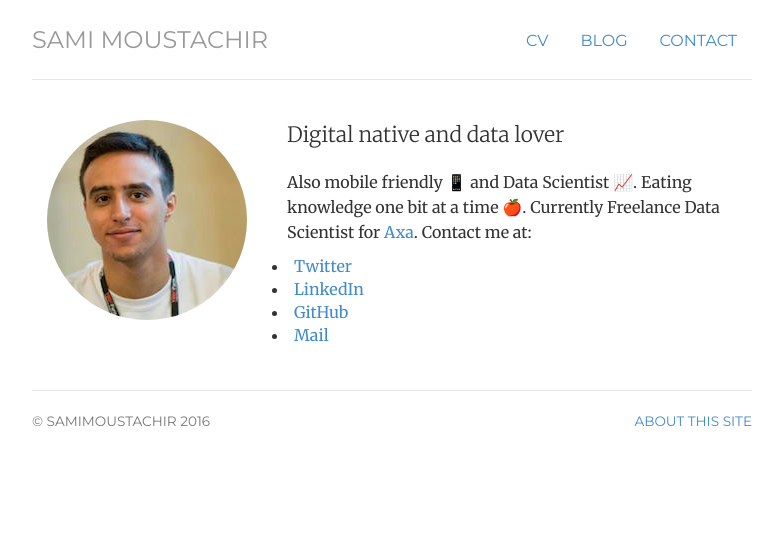
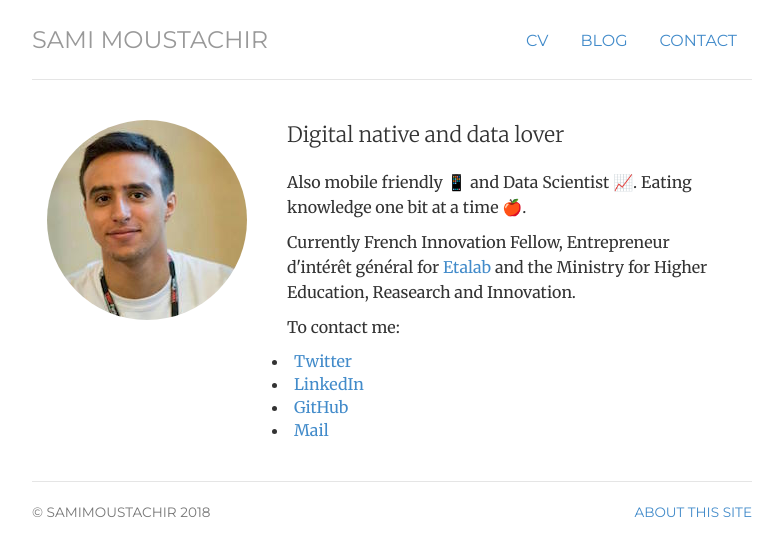
Before and after one commit to sammous/sammous.github.io, a Jekyll site: the page built from index.html, in a window 1280 px wide. Shown: the top 556 px of the page, without its empty margins (248-1031 px from the left). Built offline with Jekyll 4.4.1, drawn with Linux system fonts in a browser that asks for light colours.

Commit message:
update index

```diff
--- a/_includes/footer.html
+++ b/_includes/footer.html
@@ -1,7 +1,7 @@
 <div class="footer">
 	<div class="row">
 	<div class="col-sm-8">
-	<p><small>&copy; samimoustachir 2016</small></p>
+	<p><small>&copy; samimoustachir 2018</small></p>
 	</div>
 	<div class="col-sm-4">
 	<p class="pull-right"><small><a href="/about" title="About this site">About this site</a></small></p>
--- a/index.html
+++ b/index.html
@@ -16,7 +16,9 @@ description: Sami Moustachir
 </div>
 	<div itemscope itemtype="http://data-vocabulary.org/Person" class="col-sm-8">
 	<p class="lead">Digital native and data lover</p>
-	<p>Also mobile friendly 📱 and Data Scientist 📈. Eating knowledge one bit at a time 🍎. Currently Freelance Data Scientist for <a href="http://www.axa.com" title="axa">Axa</a>. Contact me at: </p>
+	<p>Also mobile friendly 📱 and Data Scientist 📈. Eating knowledge one bit at a time 🍎. </p>
+	<p>Currently French Innovation Fellow, Entrepreneur d'intérêt général for <a href="http://www.etalab.gouv.fr" title="etalab">Etalab</a> and the Ministry for Higher Education, Reasearch and Innovation.</p>
+	<p>To contact me: </p>
 	<div class="row">
 	<li>
 	<a href="https://twitter.com/sa_mous">
```
